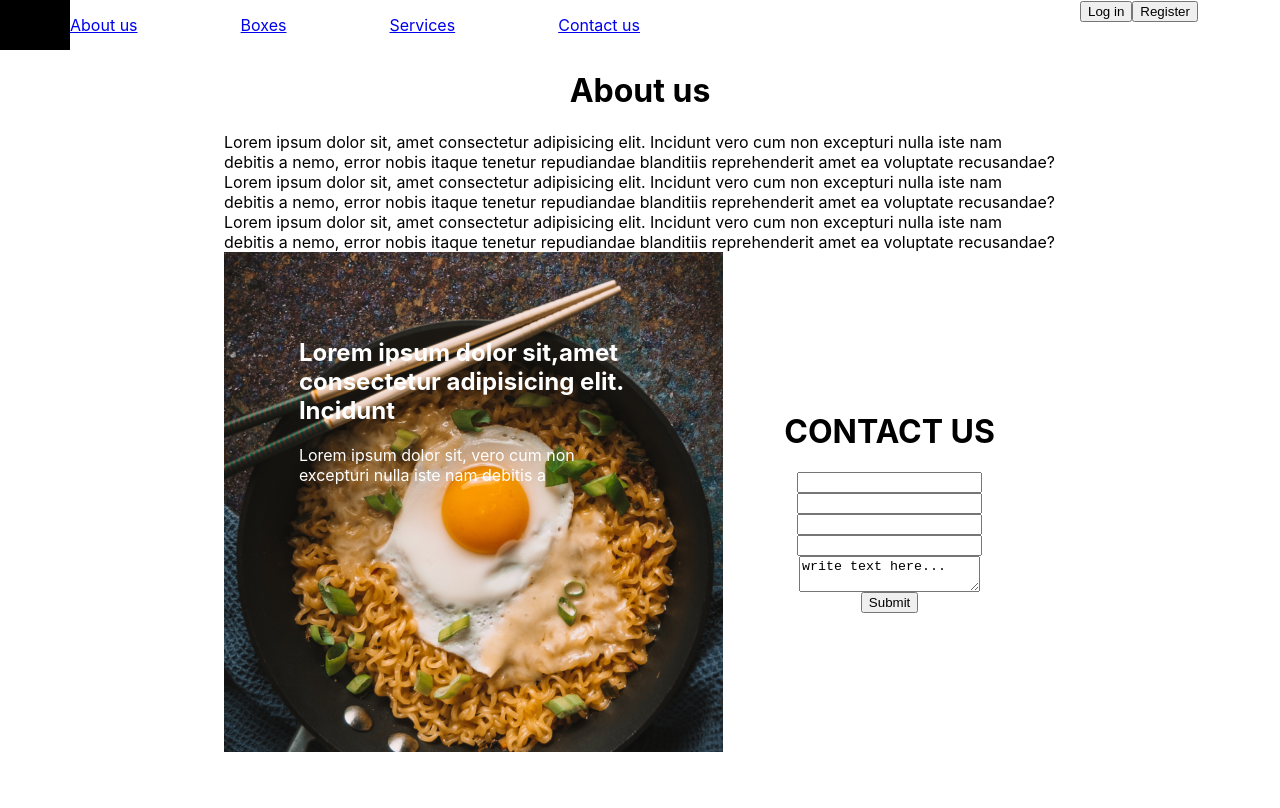
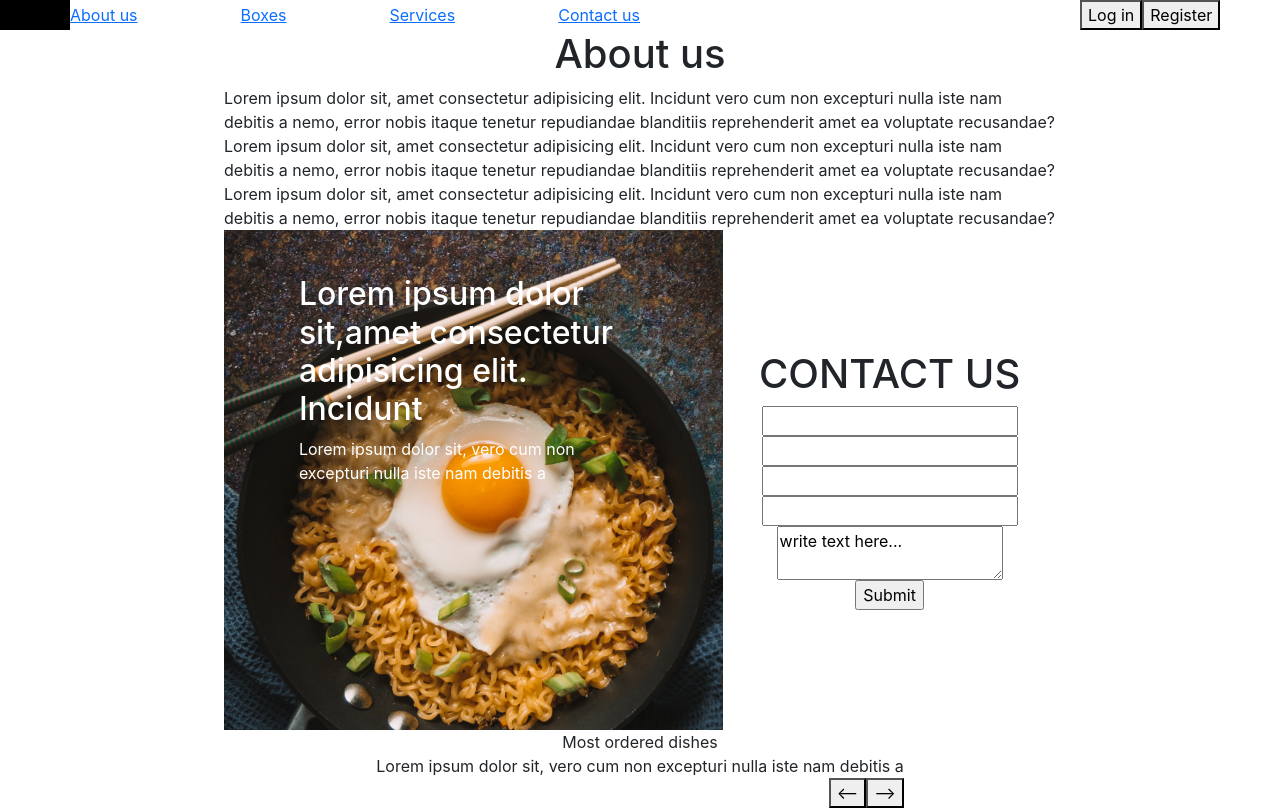
Before and after one commit to aghasi89/opetit.am, a React (Create React App) app: page / in a window 1280 px wide. Built offline with nearby package versions, Linux system fonts and the light colour scheme.

Commit message:
add most ordered dishes

```diff
--- a/public/index.html
+++ b/public/index.html
@@ -10,6 +10,7 @@
       content="Web site created using create-react-app"
     />
     <link rel="apple-touch-icon" href="%PUBLIC_URL%/logo192.png" />
+    <link href="https://cdn.jsdelivr.net/npm/bootstrap@5.1.3/dist/css/bootstrap.min.css" rel="stylesheet" integrity="sha384-1BmE4kWBq78iYhFldvKuhfTAU6auU8tT94WrHftjDbrCEXSU1oBoqyl2QvZ6jIW3" crossorigin="anonymous">
     <!--
       manifest.json provides metadata used when your web app is installed on a
       user's mobile device or desktop. See https://developers.google.com/web/fundamentals/web-app-manifest/
--- /dev/null
+++ b/src/App/View/HomePage/Section/MostOrdered/index.js
@@ -0,0 +1,16 @@
+export default function MostOrdered() {
+    return (
+        <div className='mostOrderedGeneralConteiner d-flex flex-column' >
+            <div className="mostOrderedTitleAndText d-flex flex-column justify-content-center align-items-center">
+                <div className="mostOrderedTitle">Most ordered dishes</div>
+                <div className="mostOrderedText"> Lorem ipsum dolor sit,  vero cum non excepturi nulla iste nam debitis a</div>
+            </div>
+            <div className="mostOrderedSlides d-flex" ></div>
+            <div className="mostOrderedButtons d-flex justify-content-end align-items-end">
+
+                <button>{"<-- "}</button>
+                <button>{"--> "}</button>
+            </div>
+        </div>
+    )
+}
--- a/src/App/View/HomePage/index.js
+++ b/src/App/View/HomePage/index.js
@@ -1,10 +1,13 @@
 import About from "./Section/About"
 import ContactUs from "./Section/ContactUs"
+import MostOrdered from "./Section/MostOrdered"
 
 export default ()=>{
     return (
     <>
     <About/>
     <ContactUs/>
-    </>)
+    <MostOrdered/>
+    </>
+    )
 }
```
Also changed, not shown: src/App/View/HomePage/Section/MostOrdered/MostOrdered.css (added).
